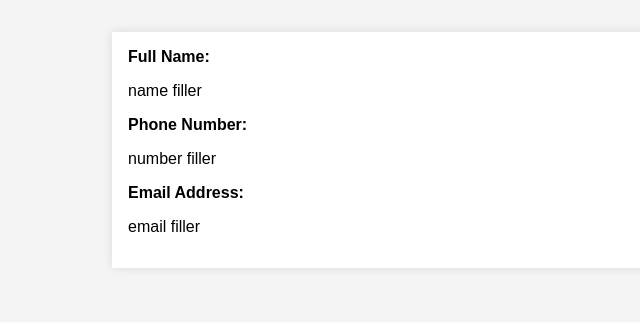
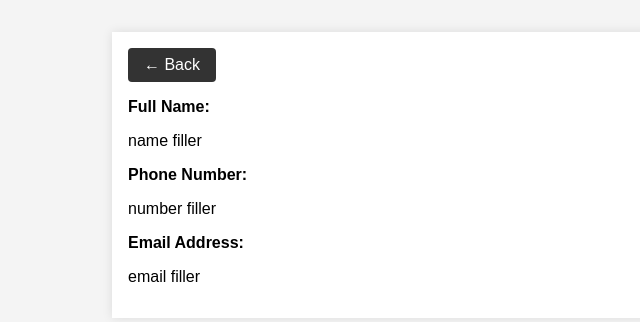
Before and after one commit to software-students-fall2023/2-web-app-exercise-team1-pt-2, a Python web app: template templates/contact.html in a window 1280 px wide. Shown: the part 112-434 px from the top of the page, without its empty margins (0-640 px from the left). Run offline with Jinja, Linux system fonts and the light colour scheme; the template is opened without the code that fills it, so the values that code supplies are empty.

Commit message:
added back button

```diff
--- a/styles/contact.css
+++ b/styles/contact.css
@@ -28,3 +28,17 @@ strong {
     display: block;
     margin-bottom: 0.5rem;
 }
+
+.buttons a {
+    display: inline-block;
+    background-color: #333;
+    color: white;
+    padding: 0.5rem 1rem;
+    border-radius: 4px;
+    margin-bottom: 1rem;
+    text-decoration: none;
+}
+
+.buttons a:hover {
+    background-color: #555;
+}
--- a/templates/contact.html
+++ b/templates/contact.html
@@ -11,7 +11,9 @@
         <h1>Contact Details</h1>
     </header>
     <main>
-
+        <div class="buttons">
+            <a href="javascript:history.back()">&#8592; Back</a>
+        </div>
         <div class="details-group">
             <strong>Full Name:</strong>
             <p id="fullName">name filler</p>
```
